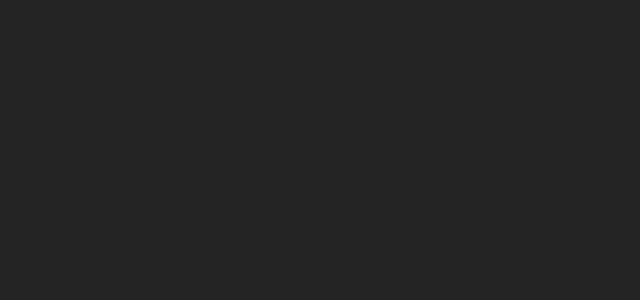
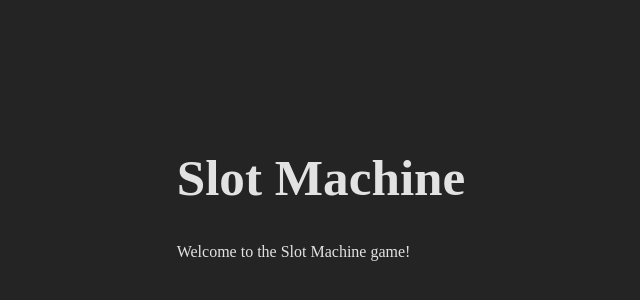
Before and after one commit to zofienora/slot-machine, a React (Vite) app: page / in a window 1280 px wide. Shown: the part 202-502 px from the top of the page, without its empty margins (319-959 px from the left). Built offline with nearby package versions, Linux system fonts and the light colour scheme.

Commit message:
added Machine component for css art slot machine

```diff
--- a/src/App.jsx
+++ b/src/App.jsx
@@ -1,10 +1,11 @@
 import './App.css'
+import Machine from './components/Machine';
 
 function App() {
 
   return (
     <>
-
+      <Machine />
     </>
   )
 }
--- /dev/null
+++ b/src/components/Machine.jsx
@@ -0,0 +1,11 @@
+function Machine() {
+  return (
+    <div className="machine">
+      <h1>Slot Machine</h1>
+      <p>Welcome to the Slot Machine game!</p>
+      {/* Additional components and logic for the slot machine can be added here */}
+    </div>
+  );
+}
+
+export default Machine;
```
